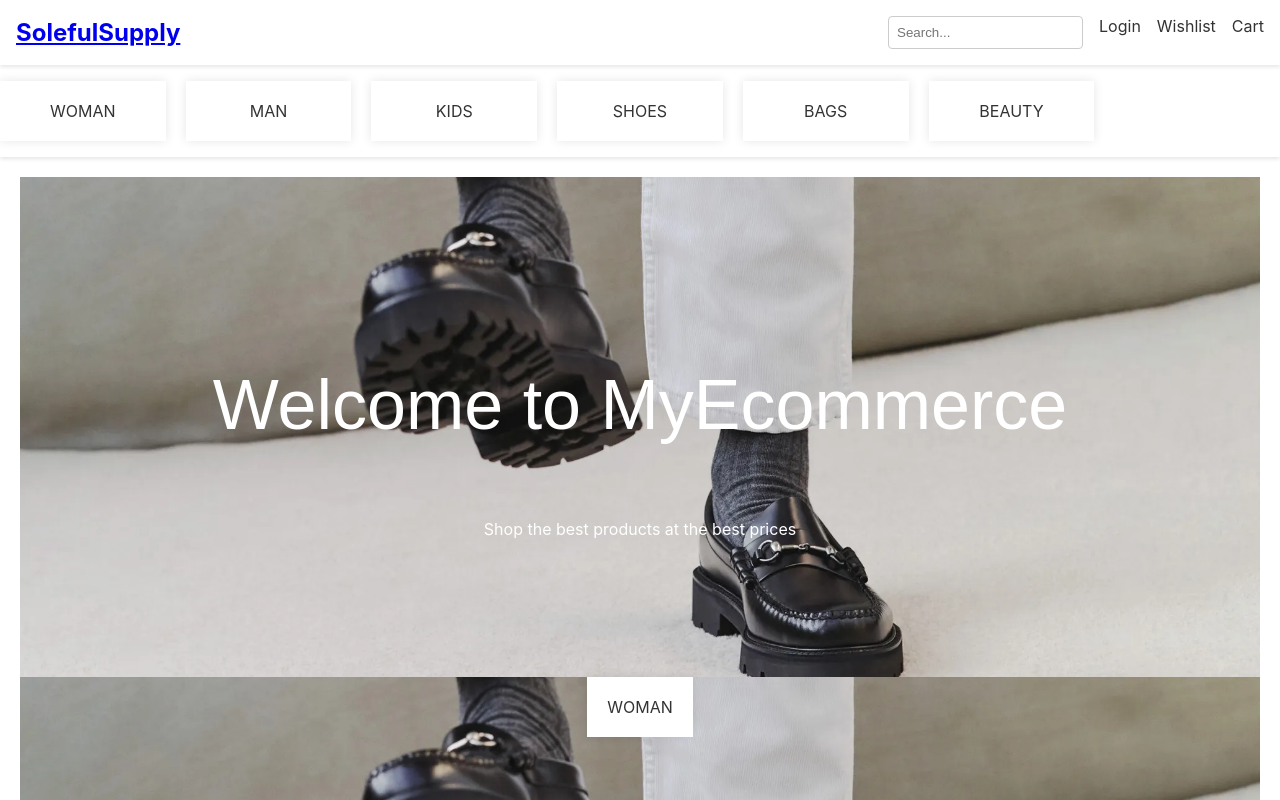
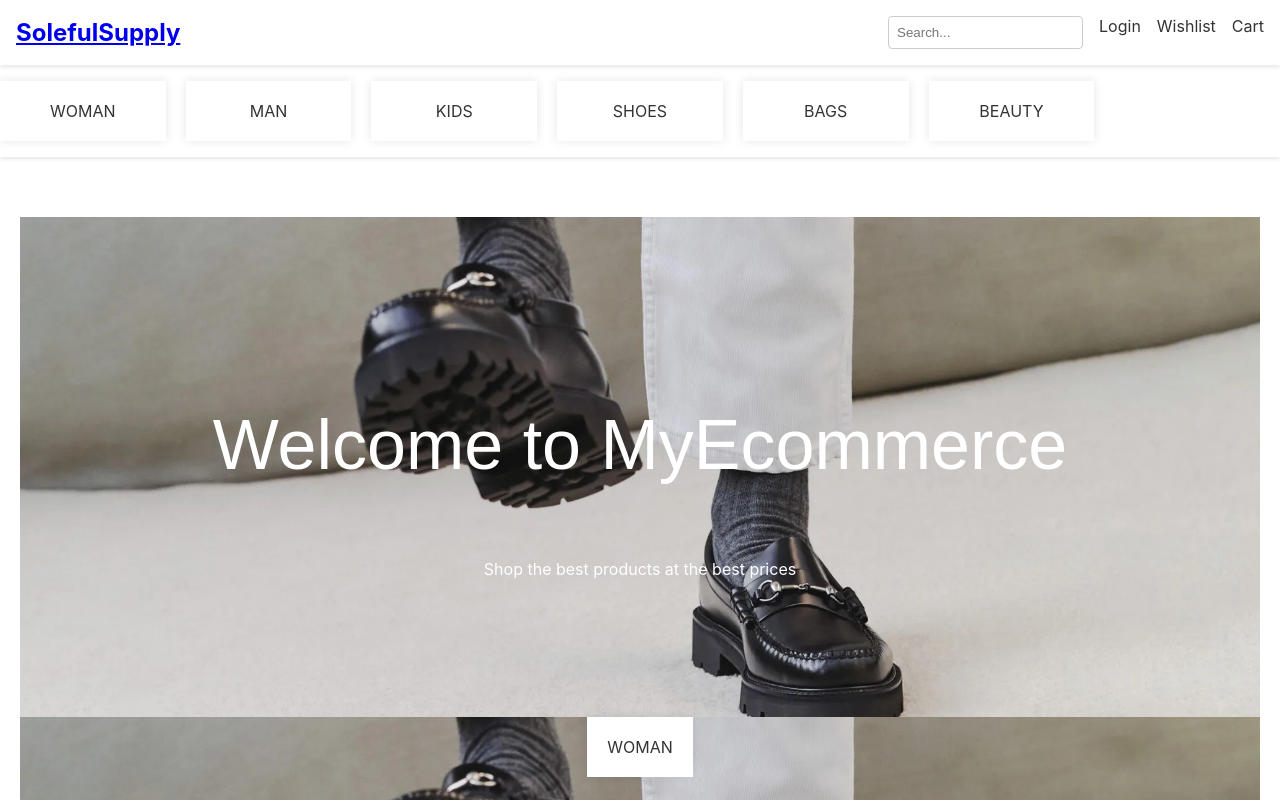
Before and after one commit to NgomsoGaya/FULLSTACK-ENTRY1-REACT-, a React (Create React App) app: page / in a window 1280 px wide. Shown: the top 800 px of the page. Built offline with nearby package versions, Linux system fonts and the light colour scheme.

Commit message:
added ID to banner

```diff
--- a/src/pages/Home.css
+++ b/src/pages/Home.css
@@ -1,6 +1,10 @@
 /* src/pages/Home.css */
 .home {
   padding: 20px;
+}
+#cleanZone{
+  padding: 10px;
+  margin: 10px;
 }
 
 .lobster-regular {
```
